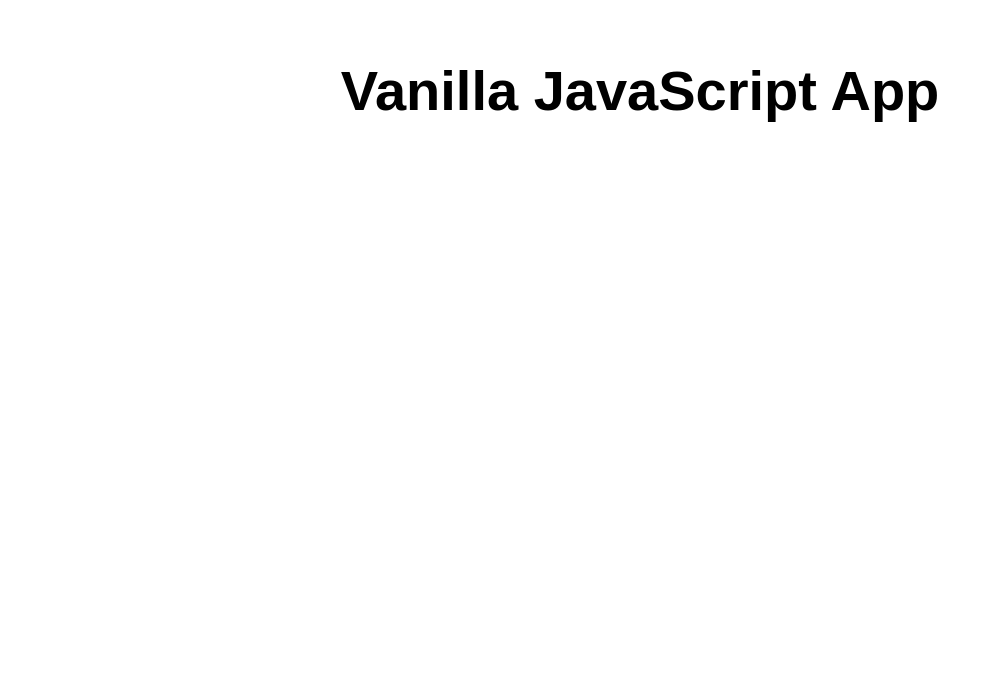
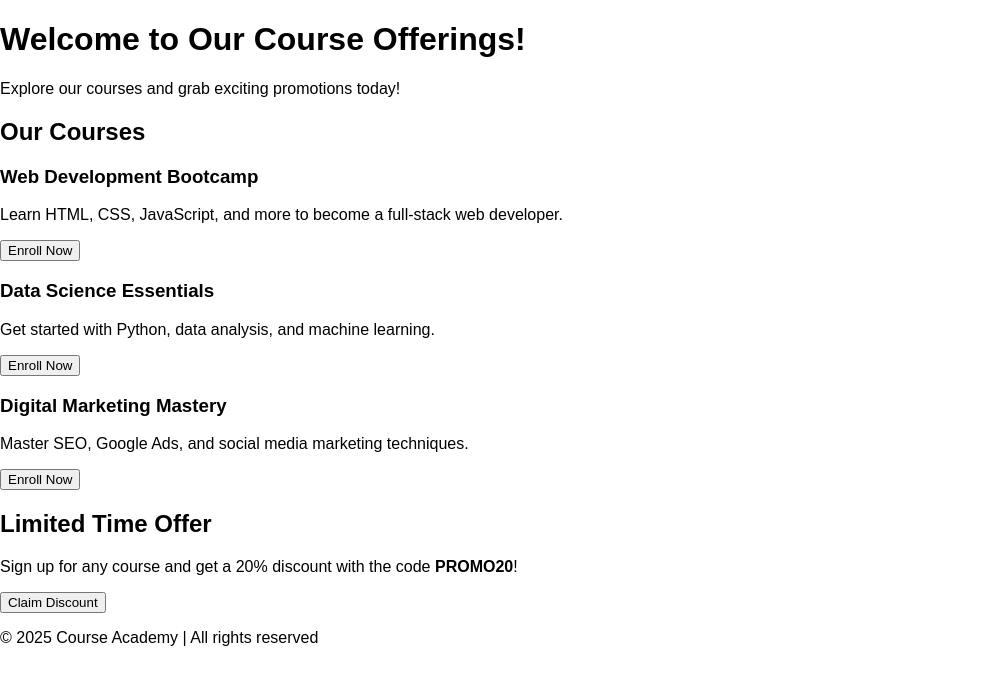
Before and after one commit to Denim9321/CC4, a website: page src/index.html in a window 1280 px wide. Shown: the whole page, without its empty margins (0-1000 px from the left). Drawn offline with Linux system fonts and the light colour scheme.

Commit message:
Update index.html

```diff
--- a/src/index.html
+++ b/src/index.html
@@ -1,17 +1,48 @@
 <!DOCTYPE html>
 <html lang="en">
-
 <head>
   <meta charset="UTF-8">
   <meta name="viewport" content="width=device-width, initial-scale=1.0">
+  <title>Course Offerings</title>
   <link rel="stylesheet" href="styles.css">
-  <title>Vanilla JavaScript App</title>
 </head>
+<body>
+  <header>
+    <h1>Welcome to Our Course Offerings!</h1>
+    <p>Explore our courses and grab exciting promotions today!</p>
+  </header>
 
-<body>
-  <main>
-    <h1>Vanilla JavaScript App</h1>
-  </main>
+  <section id="courses">
+    <h2>Our Courses</h2>
+    <div class="course" id="course1">
+      <h3>Web Development Bootcamp</h3>
+      <p>Learn HTML, CSS, JavaScript, and more to become a full-stack web developer.</p>
+      <button class="enroll-btn">Enroll Now</button>
+    </div>
+
+    <div class="course" id="course2">
+      <h3>Data Science Essentials</h3>
+      <p>Get started with Python, data analysis, and machine learning.</p>
+      <button class="enroll-btn">Enroll Now</button>
+    </div>
+
+    <div class="course" id="course3">
+      <h3>Digital Marketing Mastery</h3>
+      <p>Master SEO, Google Ads, and social media marketing techniques.</p>
+      <button class="enroll-btn">Enroll Now</button>
+    </div>
+  </section>
+
+  <section id="promotion">
+    <h2>Limited Time Offer</h2>
+    <p>Sign up for any course and get a 20% discount with the code <strong>PROMO20</strong>!</p>
+    <button class="cta-btn">Claim Discount</button>
+  </section>
+
+  <footer>
+    <p>&copy; 2025 Course Academy | All rights reserved</p>
+  </footer>
+
+  <script src="script.js"></script>
 </body>
-
 </html>
```
